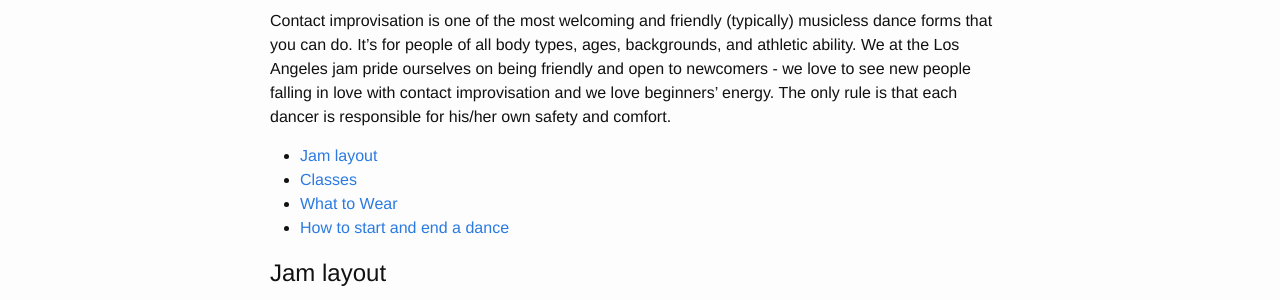
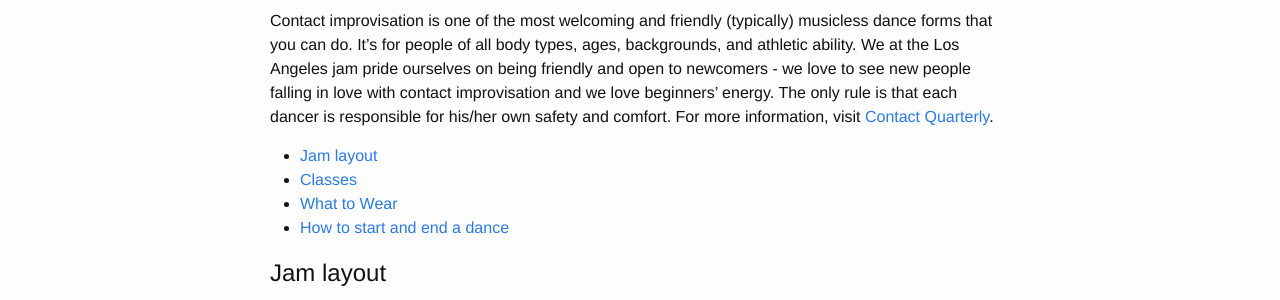
Before and after one commit to contactimprovla/contactimprovla.github.io, a Jekyll site: the page built from new.md, in a window 1280 px wide. Shown: the part 155-455 px from the top of the page. Built offline with Jekyll 4.4.1, drawn with Linux system fonts in a browser that asks for light colours.

Commit message:
Add link to contact quarterly

```diff
--- a/new.md
+++ b/new.md
@@ -9,7 +9,10 @@ musicless dance forms that you can do. It’s for people of all body types, ages
 backgrounds, and athletic ability. We at the Los Angeles jam pride ourselves on
 being friendly and open to newcomers - we love to see new people falling in
 love with contact improvisation and we love beginners’ energy. The only rule is
-that each dancer is responsible for his/her own safety and comfort.
+that each dancer is responsible for his/her own safety and comfort.  For more information, visit
+<a href="http://www.contactquarterly.com/contact-improvisation/about/" target="_blank">Contact Quarterly</a>.
+
+
 
 
 * TOC
```
